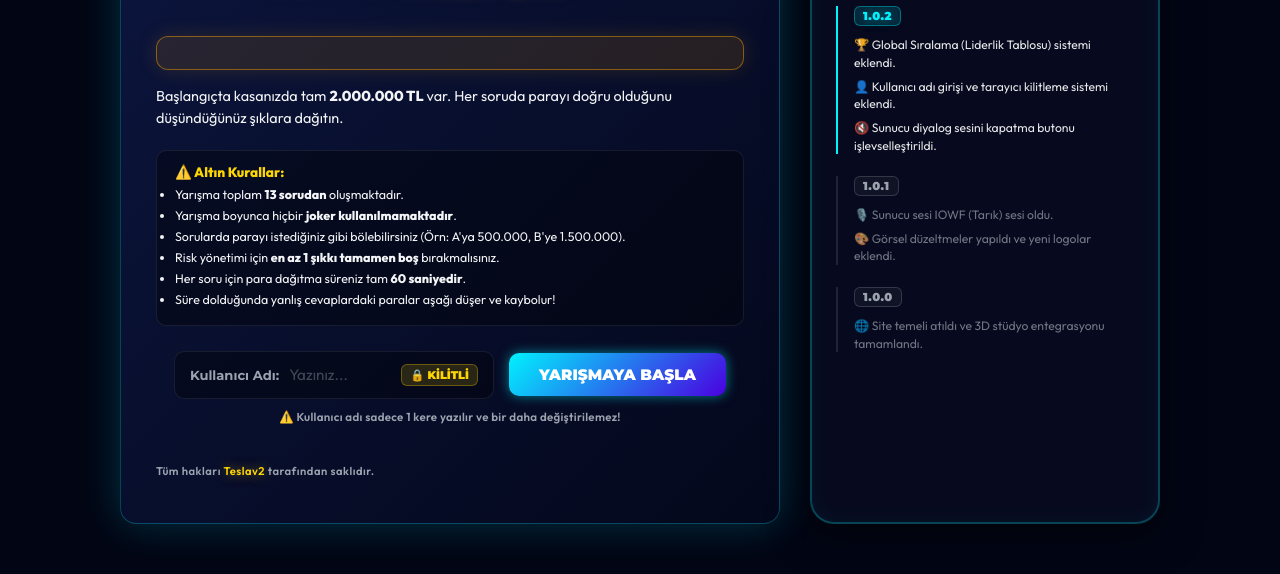
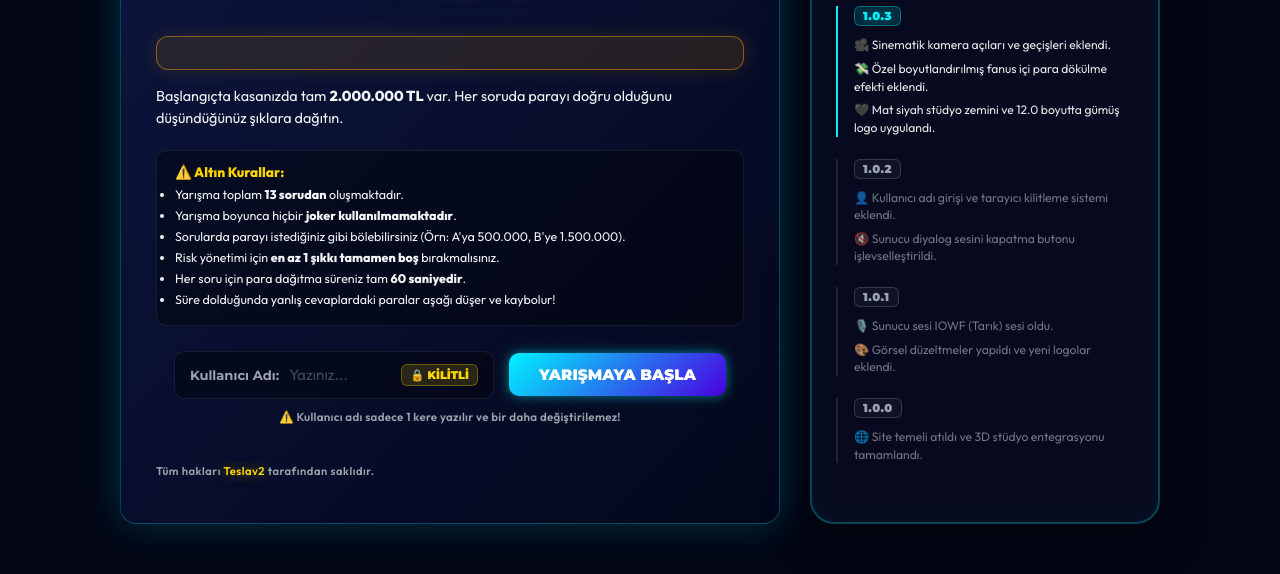
Before and after one commit to teslav2/iowfmilyon, a website: page index.html in a window 1280 px wide. Shown: the part 182-756 px from the top of the page. Drawn offline with nearby package versions, Linux system fonts and the light colour scheme; no server answers.

Commit message:
Add files via upload

```diff
--- a/index.html
+++ b/index.html
@@ -276,11 +276,19 @@
                     <span>GÜNCELLEME GEÇMİŞİ</span>
                 </div>
                 <div class="updates-timeline">
+                    <!-- v1.0.3 -->
+                    <div class="timeline-item active">
+                        <div class="timeline-badge">1.0.3</div>
+                        <div class="timeline-content">
+                            <p>🎥 Sinematik kamera açıları ve geçişleri eklendi.</p>
+                            <p>💸 Özel boyutlandırılmış fanus içi para dökülme efekti eklendi.</p>
+                            <p>🖤 Mat siyah stüdyo zemini ve 12.0 boyutta gümüş logo uygulandı.</p>
+                        </div>
+                    </div>
                     <!-- v1.0.2 -->
-                    <div class="timeline-item active">
+                    <div class="timeline-item">
                         <div class="timeline-badge">1.0.2</div>
                         <div class="timeline-content">
-                            <p>🏆 Global Sıralama (Liderlik Tablosu) sistemi eklendi.</p>
                             <p>👤 Kullanıcı adı girişi ve tarayıcı kilitleme sistemi eklendi.</p>
                             <p>🔇 Sunucu diyalog sesini kapatma butonu işlevselleştirildi.</p>
                         </div>
@@ -383,11 +391,19 @@
             <h2 class="leaderboard-title-premium">IOWF MİLYON VERSİYON NOTLARI</h2>
 
             <div class="leaderboard-table-container mobile-updates-container" style="text-align: left; padding: 20px;">
+                <!-- v1.0.3 -->
+                <div class="timeline-item active" style="margin-bottom: 20px; border-left: 2px solid var(--neon-blue); padding-left: 15px;">
+                    <div class="timeline-badge" style="margin-bottom: 8px;">1.0.3</div>
+                    <div class="timeline-content">
+                        <p style="margin: 4px 0; font-size: 0.85rem;">🎥 Sinematik kamera açıları ve geçişleri eklendi.</p>
+                        <p style="margin: 4px 0; font-size: 0.85rem;">💸 Özel boyutlandırılmış fanus içi para dökülme efekti eklendi.</p>
+                        <p style="margin: 4px 0; font-size: 0.85rem;">🖤 Mat siyah stüdyo zemini ve 12.0 boyutta gümüş logo uygulandı.</p>
+                    </div>
+                </div>
                 <!-- v1.0.2 -->
-                <div class="timeline-item active" style="margin-bottom: 20px; border-left: 2px solid var(--neon-blue); padding-left: 15px;">
+                <div class="timeline-item" style="margin-bottom: 20px; border-left: 2px solid rgba(255,255,255,0.15); padding-left: 15px; opacity: 0.7;">
                     <div class="timeline-badge" style="margin-bottom: 8px;">1.0.2</div>
                     <div class="timeline-content">
-                        <p style="margin: 4px 0; font-size: 0.85rem;">🏆 Global Sıralama (Liderlik Tablosu) sistemi eklendi.</p>
                         <p style="margin: 4px 0; font-size: 0.85rem;">👤 Kullanıcı adı girişi ve tarayıcı kilitleme sistemi eklendi.</p>
                         <p style="margin: 4px 0; font-size: 0.85rem;">🔇 Sunucu diyalog sesini kapatma butonu işlevselleştirildi.</p>
                     </div>
```
